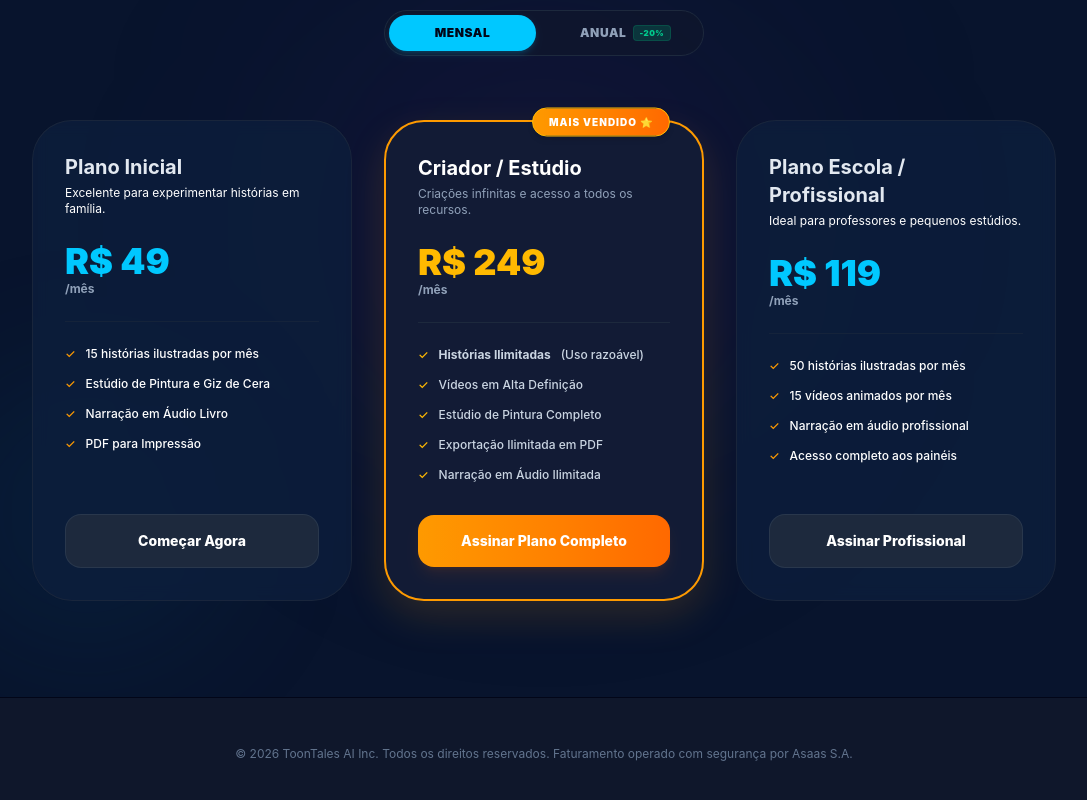
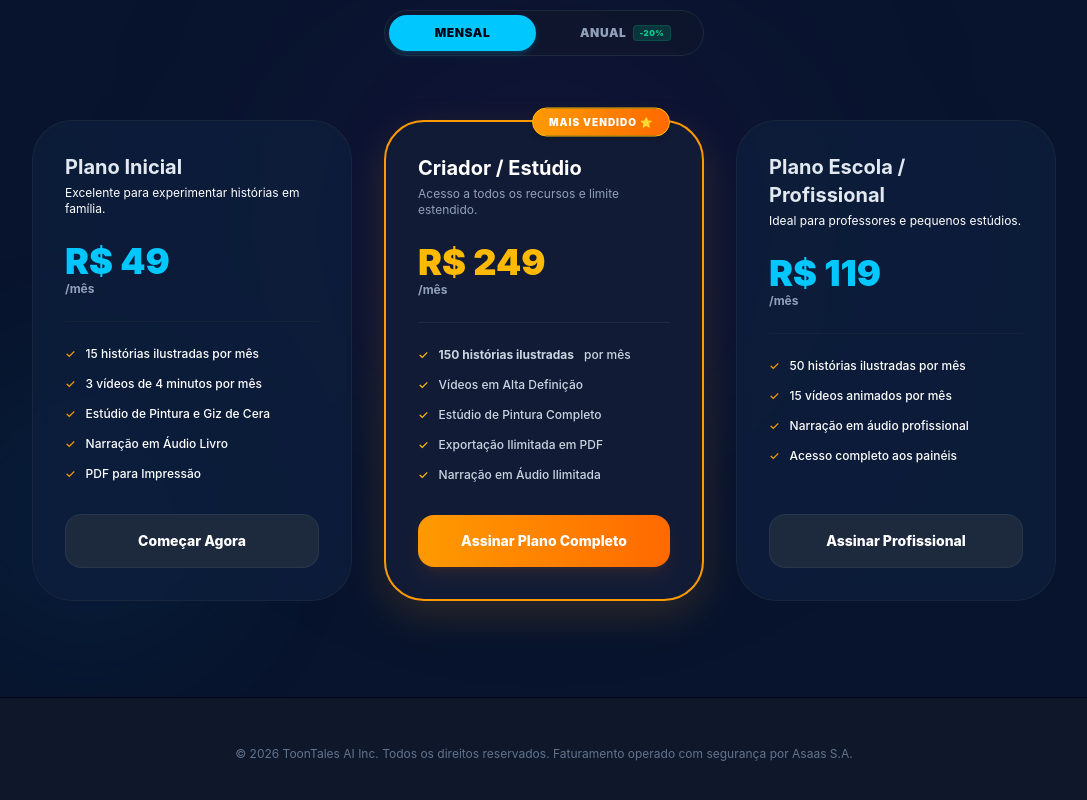
Before and after one commit to nogueiralfha-ux/toontales-ai, a React (Vite) app: page / in a window 1280 px wide. Shown: the part 2745-3545 px from the top of the page, without its empty margins (96-1183 px from the left). Built offline with nearby package versions, Linux system fonts and the light colour scheme.

Commit message:
feat: adjust plan limits and update pricing rules for custom videos

```diff
--- a/src/domain/Subscription.ts
+++ b/src/domain/Subscription.ts
@@ -29,7 +29,7 @@ export const PLAN_LIMITS: Record<PlanType, SubscriptionLimits> = {
   },
   hero: {
     maxStoriesPerMonth: 15,
-    maxVideosPerMonth: 5,
+    maxVideosPerMonth: 3,
     maxCharacters: 5
   },
   professional: {
@@ -38,7 +38,7 @@ export const PLAN_LIMITS: Record<PlanType, SubscriptionLimits> = {
     maxCharacters: 10
   },
   legendary: {
-    maxStoriesPerMonth: 100, // soft limit
+    maxStoriesPerMonth: 150, // 150 stories per month limit
     maxVideosPerMonth: 25,
     maxCharacters: 15
   }
--- a/src/presentation/components/LandingPage.tsx
+++ b/src/presentation/components/LandingPage.tsx
@@ -467,6 +467,9 @@ export const LandingPage: React.FC<LandingPageProps> = ({ onEnterStudio, onSelec
                     <span className="text-amber-500">✓</span> 15 histórias ilustradas por mês
                   </li>
                   <li className="flex items-center gap-2.5">
+                    <span className="text-amber-500">✓</span> 3 vídeos de 4 minutos por mês
+                  </li>
+                  <li className="flex items-center gap-2.5">
                     <span className="text-amber-500">✓</span> Estúdio de Pintura e Giz de Cera
                   </li>
                   <li className="flex items-center gap-2.5">
@@ -492,7 +495,7 @@ export const LandingPage: React.FC<LandingPageProps> = ({ onEnterStudio, onSelec
               </span>
               <div>
                 <h3 className="text-xl font-bold text-white">Criador / Estúdio</h3>
-                <p className="text-slate-400 text-xs mt-1">Criações infinitas e acesso a todos os recursos.</p>
+                <p className="text-slate-400 text-xs mt-1">Acesso a todos os recursos e limite estendido.</p>
                 <div className="my-6">
                   <span className="text-4xl font-black text-amber-400">R$ {prices.legendary}</span>
                   <span className="text-slate-400 text-xs font-bold block">/mês</span>
@@ -502,7 +505,7 @@ export const LandingPage: React.FC<LandingPageProps> = ({ onEnterStudio, onSelec
                 </div>
                 <ul className="text-slate-300 text-xs font-medium space-y-3.5 border-t border-slate-800 pt-6">
                   <li className="flex items-center gap-2.5">
-                    <span className="text-amber-400">✓</span> <strong>Histórias Ilimitadas</strong> (Uso razoável)
+                    <span className="text-amber-400">✓</span> <strong>150 histórias ilustradas</strong> por mês
                   </li>
                   <li className="flex items-center gap-2.5">
                     <span className="text-amber-400">✓</span> Vídeos em Alta Definição
--- a/src/presentation/components/LocalSecureApp.tsx
+++ b/src/presentation/components/LocalSecureApp.tsx
@@ -222,7 +222,7 @@ export const LocalSecureApp: React.FC = () => {
   const handleBuySingleStory = (_childName: string, theme: string, _ageGroup: string, childPhoto: string | null) => {
     localStorage.setItem('toontales_pending_photo', childPhoto || '');
     localStorage.setItem('toontales_pending_age', _ageGroup);
-    const price = theme === 'Livre' ? 29.00 : 19.90;
+    const price = theme === 'Livre' ? 39.00 : 19.90;
     setPendingPlan({ planType: 'single_story', billingCycle: 'mensal', price });
     setShowCheckout(true);
   };
@@ -237,7 +237,7 @@ export const LocalSecureApp: React.FC = () => {
       };
       setSubscription(updatedSub);
       localStorage.setItem('toontales_subscription', JSON.stringify(updatedSub));
-      alert("Crédito avulso de R$ 19,90 ativado com sucesso! Você pode criar ou baixar sua história agora.");
+      alert(`Crédito avulso de R$ ${pendingPlan.price.toFixed(2)} ativado com sucesso! Você pode criar ou baixar sua história agora.`);
       setShowCheckout(false);
       setPendingPlan(null);
 
```
Also changed, not shown: 1 other file (tests, documents, lock files or other folders).
